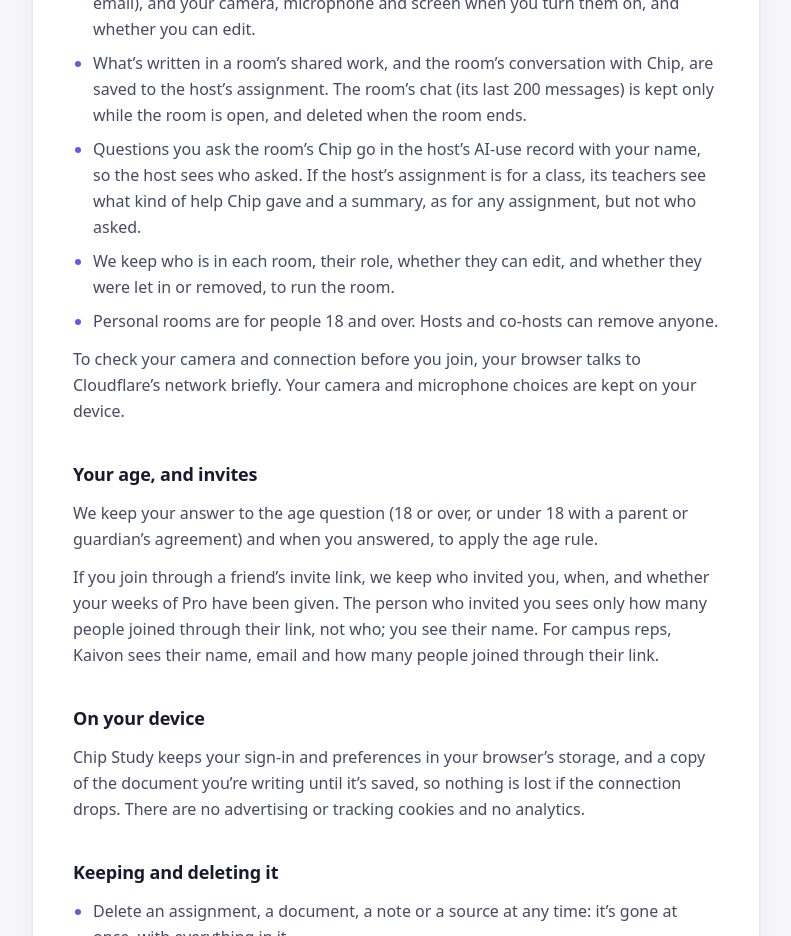
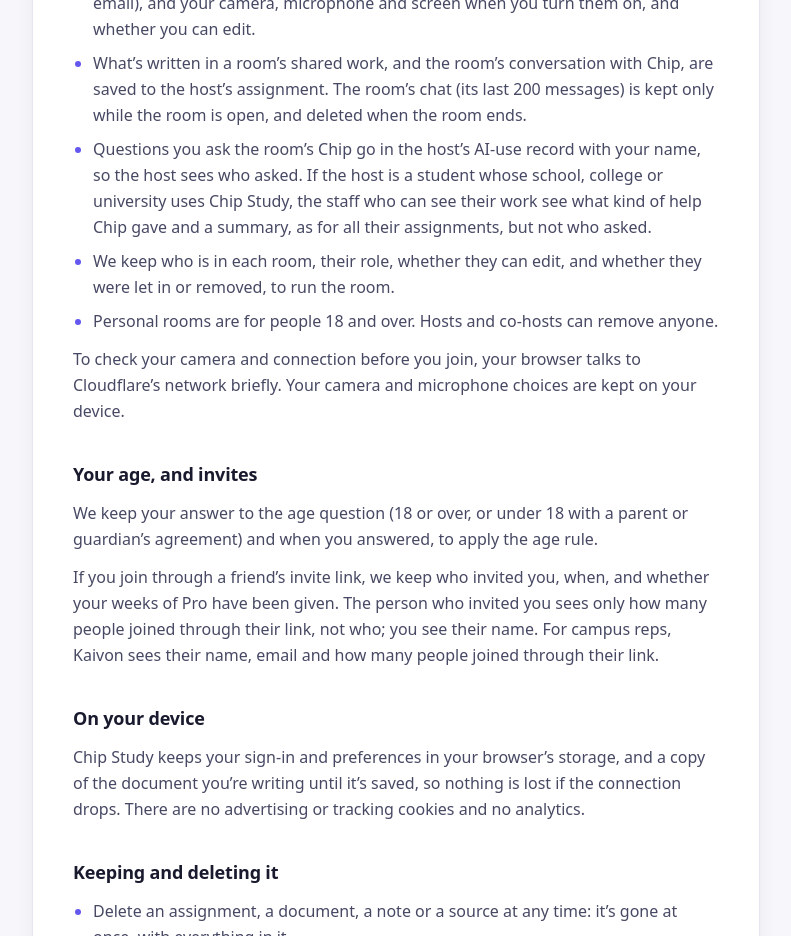
Before and after one commit to iamjakemonroe/chip-study, a React (Vite) app: page /privacy in a window 1280 px wide. Shown: the part 2720-3656 px from the top of the page, without its empty margins (244-1035 px from the left). Built offline with nearby package versions, Linux system fonts and the light colour scheme; no server answers.

Commit message:
fix(legal): staff see a room's Chip uses on any assignment of a student they can see, not who asked

```diff
--- a/src/content/legal.ts
+++ b/src/content/legal.ts
@@ -224,7 +224,7 @@ export const privacy: LegalDoc = {
         [
           'Others in a room see your name (your display name or username, never your email), and your camera, microphone and screen when you turn them on, and whether you can edit.',
           'What’s written in a room’s shared work, and the room’s conversation with Chip, are saved to the host’s assignment. The room’s chat (its last 200 messages) is kept only while the room is open, and deleted when the room ends.',
-          'Questions you ask the room’s Chip go in the host’s AI-use record with your name, so the host sees who asked. If the host’s assignment is for a class, its teachers see what kind of help Chip gave and a summary, as for any assignment, but not who asked.',
+          'Questions you ask the room’s Chip go in the host’s AI-use record with your name, so the host sees who asked. If the host is a student whose school, college or university uses Chip Study, the staff who can see their work see what kind of help Chip gave and a summary, as for all their assignments, but not who asked.',
           'We keep who is in each room, their role, whether they can edit, and whether they were let in or removed, to run the room.',
           'Personal rooms are for people 18 and over. Hosts and co-hosts can remove anyone.',
         ],
```
